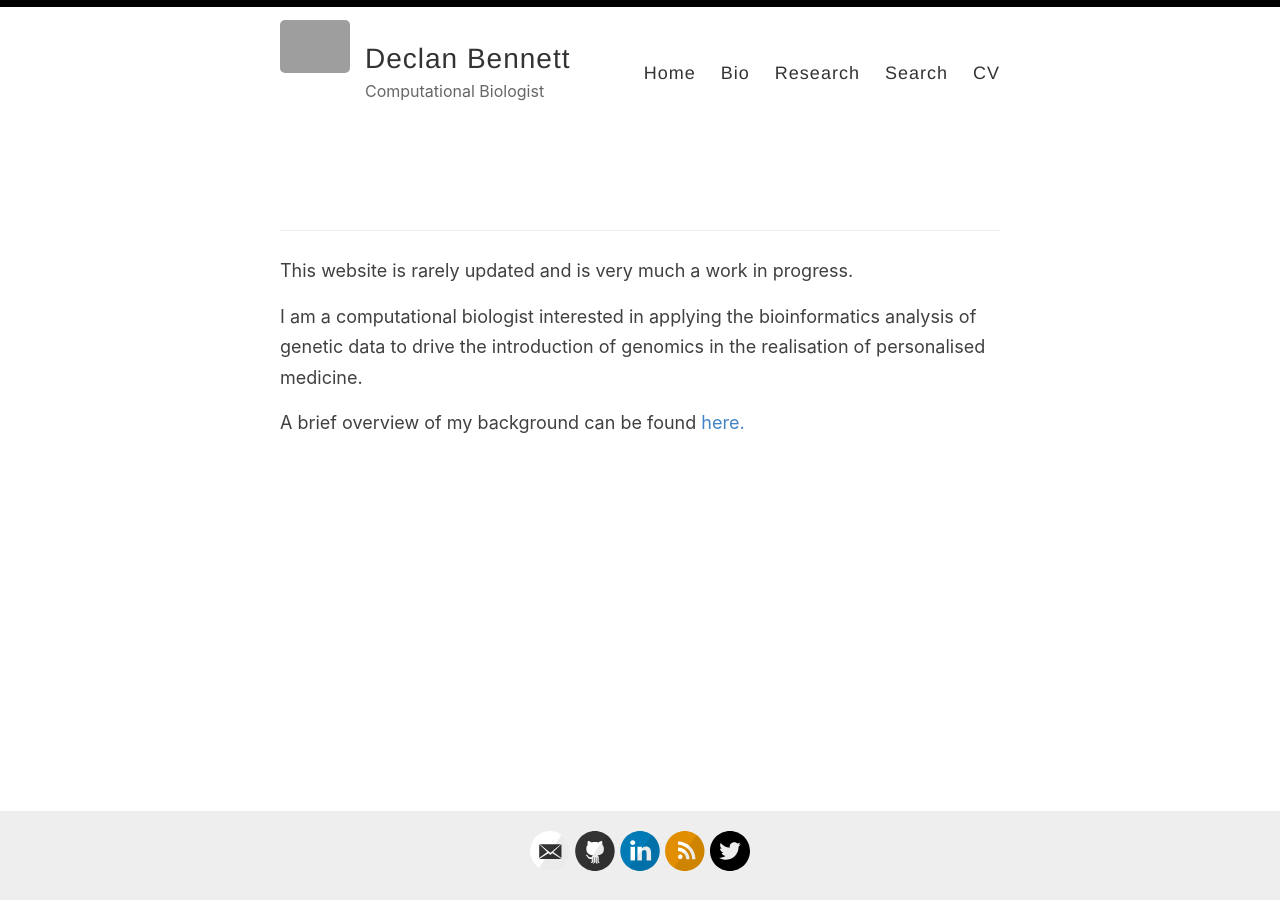
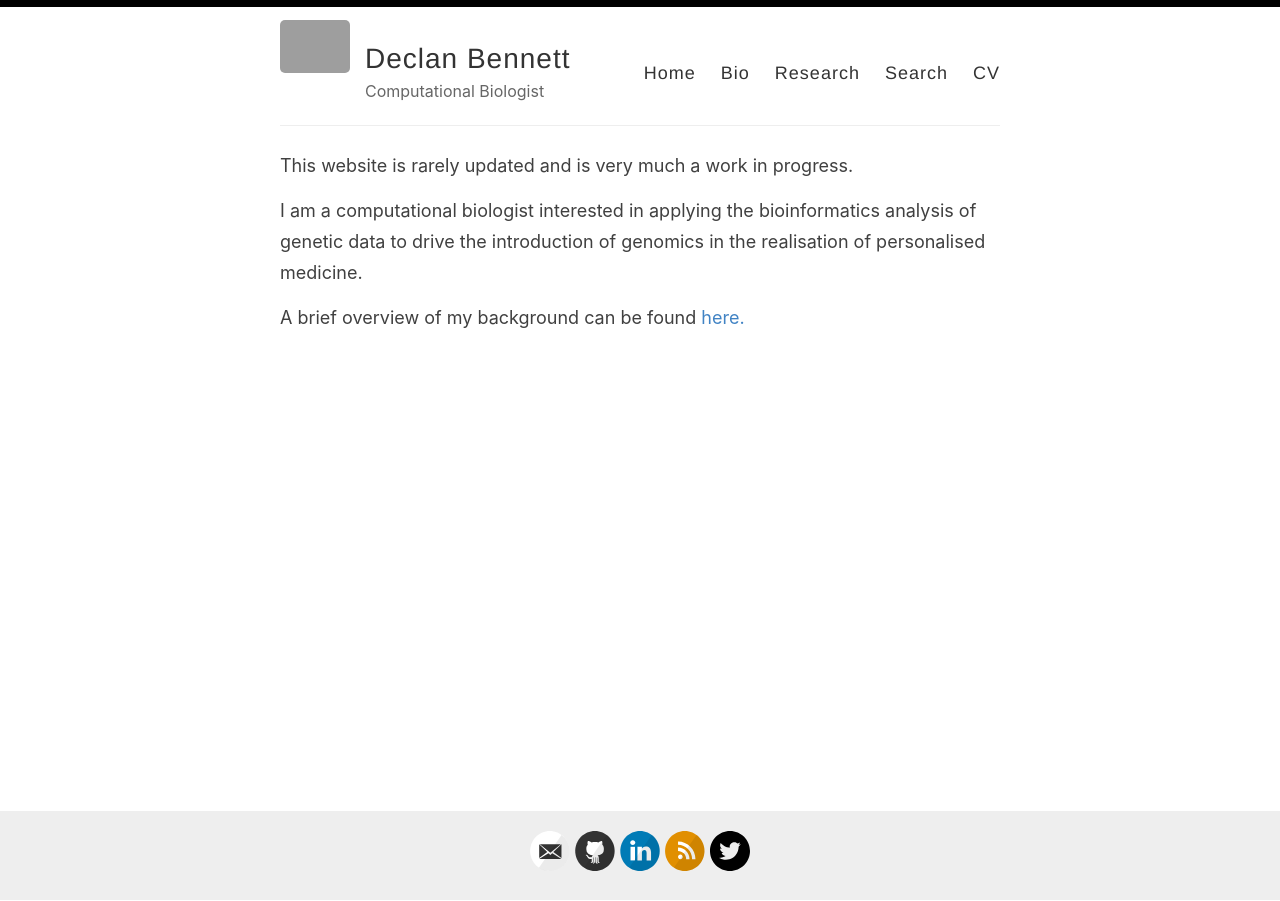
Before and after one commit to declan93/declan93.github.io, a Jekyll site: the page built from index.html, in a window 1280 px wide. Built offline with Jekyll 4.4.1, drawn with Linux system fonts in a browser that asks for light colours; the list of posts is cut into pages by our own code; grey boxes are pictures that could not be loaded.

Commit message:
Update style.scss

```diff
--- a/assets/style.scss
+++ b/assets/style.scss
@@ -280,7 +280,7 @@
 .site-avatar {
   float: left;
   width: 70px;
-  height: 190px;
+  height: 20px;
   margin-right: 15px;
 
   @include mobile {
```
